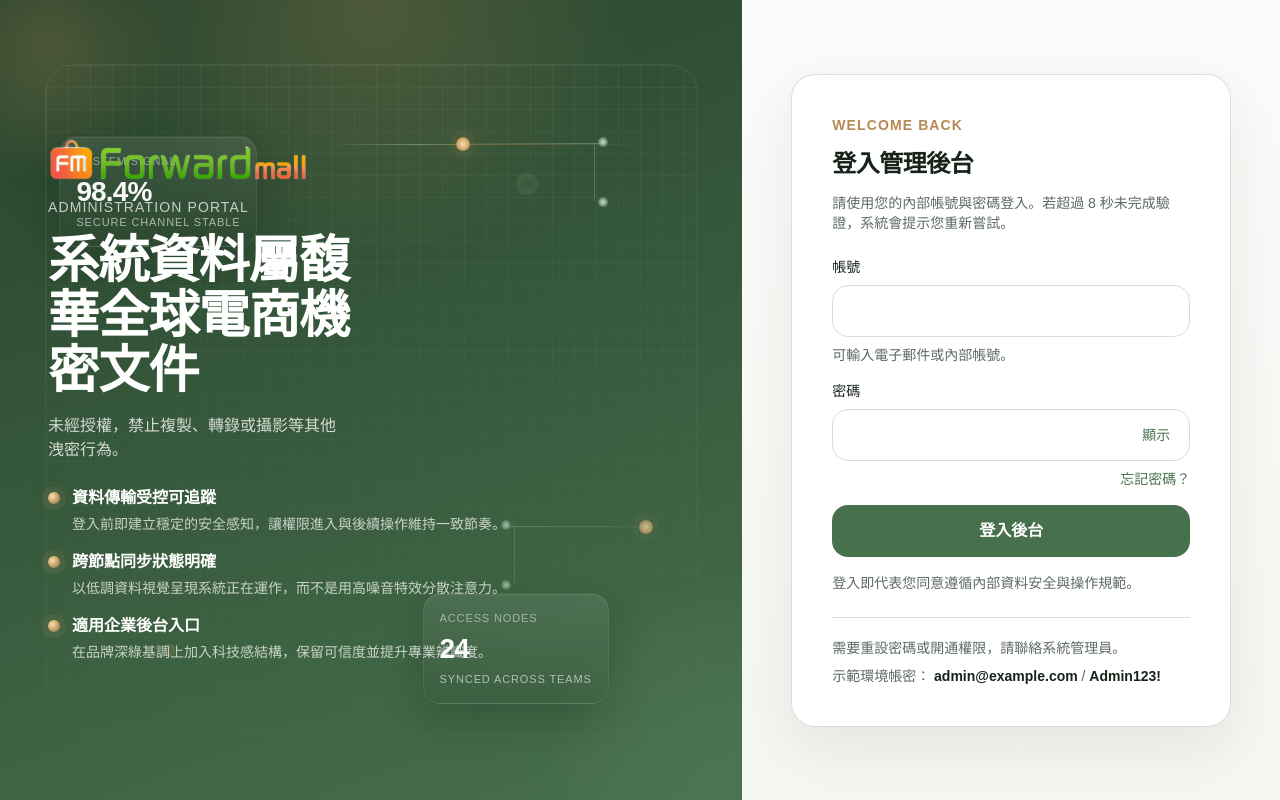
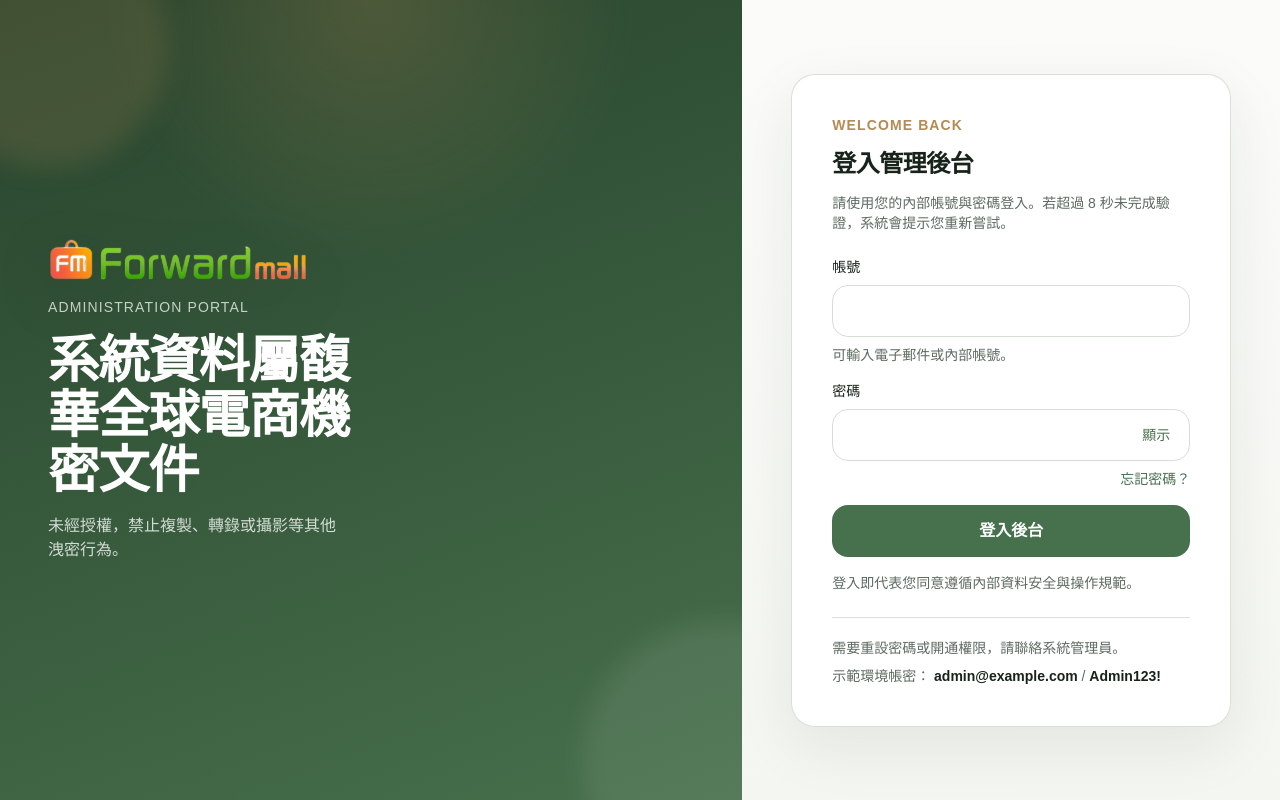
Before and after one commit to truelove4044/nuxt_base, a Nuxt app: page /login in a window 1280 px wide. Built offline with nearby package versions, Linux system fonts and the light colour scheme.

Commit message:
revert: 還原登入頁左側科技風視覺

```diff
--- a/app/components/auth/AuthBrandPanel.vue
+++ b/app/components/auth/AuthBrandPanel.vue
@@ -1,37 +1,5 @@
 <template>
   <section class="auth-brand-panel">
-    <div class="auth-brand-panel__decor" aria-hidden="true">
-      <div class="auth-brand-panel__grid"></div>
-      <div class="auth-brand-panel__scanline"></div>
-
-      <div class="auth-brand-panel__cluster auth-brand-panel__cluster--north">
-        <span class="auth-brand-panel__node auth-brand-panel__node--anchor"></span>
-        <span class="auth-brand-panel__node auth-brand-panel__node--minor"></span>
-        <span class="auth-brand-panel__node auth-brand-panel__node--minor"></span>
-      </div>
-
-      <div class="auth-brand-panel__cluster auth-brand-panel__cluster--south">
-        <span class="auth-brand-panel__node auth-brand-panel__node--anchor"></span>
-        <span class="auth-brand-panel__node auth-brand-panel__node--minor"></span>
-        <span class="auth-brand-panel__node auth-brand-panel__node--minor"></span>
-      </div>
-
-      <div class="auth-brand-panel__hud auth-brand-panel__hud--primary">
-        <p class="auth-brand-panel__hud-label">System Signal</p>
-        <p class="auth-brand-panel__hud-value">98.4%</p>
-        <p class="auth-brand-panel__hud-meta">Secure channel stable</p>
-      </div>
-
-      <div class="auth-brand-panel__hud auth-brand-panel__hud--secondary">
-        <p class="auth-brand-panel__hud-label">Access Nodes</p>
-        <p class="auth-brand-panel__hud-value">24</p>
-        <p class="auth-brand-panel__hud-meta">Synced across teams</p>
-      </div>
-
-      <span class="auth-brand-panel__pulse auth-brand-panel__pulse--one"></span>
-      <span class="auth-brand-panel__pulse auth-brand-panel__pulse--two"></span>
-    </div>
-
     <div class="auth-brand-panel__content">
       <img
         class="auth-brand-panel__logo"
@@ -43,20 +11,6 @@
       <p class="auth-brand-panel__eyebrow">{{ eyebrow }}</p>
       <h1 class="auth-brand-panel__title">{{ title }}</h1>
       <p class="auth-brand-panel__description">{{ description }}</p>
-
-      <ul v-if="items.length" class="auth-brand-panel__list">
-        <li
-          v-for="item in items"
-          :key="item.title"
-          class="auth-brand-panel__item"
-        >
-          <span class="auth-brand-panel__dot"></span>
-          <div>
-            <p class="auth-brand-panel__item-title">{{ item.title }}</p>
-            <p class="auth-brand-panel__item-text">{{ item.text }}</p>
-          </div>
-        </li>
-      </ul>
     </div>
   </section>
 </template>
@@ -75,10 +29,6 @@ defineProps({
       type: String,
       required: true,
     },
-  items: {
-    type: Array,
-    default: () => [],
-  },
   });
 </script>
 
@@ -90,7 +40,6 @@ defineProps({
     min-height: 100%;
     padding: var(--space-8) var(--space-5) var(--space-6);
     color: rgba(255, 255, 255, 0.92);
-  isolation: isolate;
   }
 
   .auth-brand-panel::before,
@@ -98,6 +47,7 @@ defineProps({
     position: absolute;
     border-radius: 999px;
     content: "";
+    filter: blur(12px);
     pointer-events: none;
   }
 
@@ -106,207 +56,15 @@ defineProps({
     left: -72px;
     width: 240px;
     height: 240px;
-  background: radial-gradient(circle, rgba(182, 138, 82, 0.26) 0%, rgba(182, 138, 82, 0.02) 72%);
-  filter: blur(14px);
+    background: rgba(182, 138, 82, 0.18);
   }
 
   .auth-brand-panel::after {
-  right: -140px;
-  bottom: -120px;
-  width: 320px;
-  height: 320px;
-  background: radial-gradient(circle, rgba(93, 138, 99, 0.24) 0%, rgba(255, 255, 255, 0.02) 74%);
-  filter: blur(18px);
-}
-
-.auth-brand-panel__decor {
-  position: absolute;
-  inset: 0;
-  z-index: 0;
-  overflow: hidden;
-  pointer-events: none;
-}
-
-.auth-brand-panel__grid,
-.auth-brand-panel__scanline,
-.auth-brand-panel__cluster,
-.auth-brand-panel__hud,
-.auth-brand-panel__pulse {
-  position: absolute;
-}
-
-.auth-brand-panel__grid {
-  inset: 8% 6%;
-  border: 1px solid rgba(236, 241, 232, 0.07);
-  border-radius: 28px;
-  background-image:
-    linear-gradient(rgba(236, 241, 232, 0.05) 1px, transparent 1px),
-    linear-gradient(90deg, rgba(236, 241, 232, 0.05) 1px, transparent 1px);
-  background-size: 22px 22px;
-  box-shadow:
-    inset 0 0 0 1px rgba(255, 255, 255, 0.03),
-    0 0 80px rgba(24, 35, 26, 0.18);
-  mask-image: linear-gradient(180deg, rgba(0, 0, 0, 0.95), rgba(0, 0, 0, 0.22));
-}
-
-.auth-brand-panel__scanline {
-  top: 18%;
-  left: 10%;
-  width: 46%;
-  height: 1px;
-  background: linear-gradient(90deg, transparent 0%, rgba(220, 232, 220, 0.5) 25%, rgba(182, 138, 82, 0.55) 50%, transparent 100%);
-  box-shadow: 0 0 18px rgba(220, 232, 220, 0.12);
-  animation: brand-scan 9s ease-in-out infinite;
-}
-
-.auth-brand-panel__cluster {
-  width: 220px;
-  height: 120px;
-}
-
-.auth-brand-panel__cluster::before,
-.auth-brand-panel__cluster::after {
-  position: absolute;
-  background: linear-gradient(90deg, rgba(220, 232, 220, 0.08), rgba(220, 232, 220, 0.34));
-  content: "";
-}
-
-.auth-brand-panel__cluster::before {
-  top: 22px;
-  left: 12px;
-  width: 138px;
-  height: 1px;
-}
-
-.auth-brand-panel__cluster::after {
-  top: 22px;
-  left: 138px;
-  width: 1px;
-  height: 58px;
-}
-
-.auth-brand-panel__cluster--north {
-  top: 16%;
-  right: 9%;
-  animation: brand-float 8s ease-in-out infinite;
-}
-
-.auth-brand-panel__cluster--south {
-  right: 12%;
-  bottom: 22%;
-  transform: scaleX(-1);
-  opacity: 0.74;
-  animation: brand-float-mirrored 10s ease-in-out infinite;
-}
-
-.auth-brand-panel__node {
-  position: absolute;
-  border-radius: 999px;
-}
-
-.auth-brand-panel__node--anchor {
-  top: 16px;
-  left: 0;
-  width: 14px;
-  height: 14px;
-  background: radial-gradient(circle, #f3dfb9 0%, #d4a86b 55%, rgba(212, 168, 107, 0.1) 100%);
-  box-shadow:
-    0 0 0 6px rgba(182, 138, 82, 0.08),
-    0 0 24px rgba(212, 168, 107, 0.26);
-}
-
-.auth-brand-panel__node--minor:nth-of-type(2) {
-  top: 16px;
-  left: 142px;
-}
-
-.auth-brand-panel__node--minor:nth-of-type(3) {
-  top: 76px;
-  left: 142px;
-}
-
-.auth-brand-panel__node--minor {
-  width: 10px;
-  height: 10px;
-  background: radial-gradient(circle, rgba(220, 232, 220, 0.95) 0%, rgba(93, 138, 99, 0.76) 70%, rgba(93, 138, 99, 0.08) 100%);
-  box-shadow: 0 0 18px rgba(142, 173, 146, 0.22);
-}
-
-.auth-brand-panel__hud {
-  min-width: 160px;
-  padding: var(--space-4);
-  border: 1px solid rgba(236, 241, 232, 0.08);
-  border-radius: 18px;
-  background: linear-gradient(180deg, rgba(255, 255, 255, 0.08) 0%, rgba(24, 35, 26, 0.12) 100%);
-  backdrop-filter: blur(14px);
-  box-shadow:
-    inset 0 1px 0 rgba(255, 255, 255, 0.06),
-    0 16px 40px rgba(12, 21, 14, 0.22);
-}
-
-.auth-brand-panel__hud--primary {
-  top: 17%;
-  left: 8%;
-  animation: brand-float 11s ease-in-out infinite;
-}
-
-.auth-brand-panel__hud--secondary {
-  right: 18%;
-  bottom: 12%;
-  min-width: 148px;
-  animation: brand-float 9s ease-in-out infinite reverse;
-}
-
-.auth-brand-panel__hud-label,
-.auth-brand-panel__hud-meta {
-  font-size: 11px;
-  line-height: 16px;
-  letter-spacing: 0.08em;
-  text-transform: uppercase;
-}
-
-.auth-brand-panel__hud-label {
-  color: rgba(236, 241, 232, 0.55);
-}
-
-.auth-brand-panel__hud-value {
-  margin-top: var(--space-2);
-  color: #fff;
-  font-family: "Manrope", "Noto Sans TC", sans-serif;
-  font-size: 28px;
-  font-weight: 700;
-  line-height: 1.05;
-  letter-spacing: -0.03em;
-}
-
-.auth-brand-panel__hud-meta {
-  margin-top: var(--space-2);
-  color: rgba(236, 241, 232, 0.66);
-}
-
-.auth-brand-panel__pulse {
-  border-radius: 999px;
-  border: 1px solid rgba(220, 232, 220, 0.12);
-}
-
-.auth-brand-panel__pulse--one {
-  top: 22%;
-  right: 28%;
-  width: 16px;
-  height: 16px;
-  background: rgba(93, 138, 99, 0.26);
-  box-shadow: 0 0 0 0 rgba(93, 138, 99, 0.24);
-  animation: brand-pulse 4.6s ease-out infinite;
-}
-
-.auth-brand-panel__pulse--two {
-  bottom: 18%;
-  left: 22%;
-  width: 12px;
-  height: 12px;
-  background: rgba(182, 138, 82, 0.22);
-  box-shadow: 0 0 0 0 rgba(182, 138, 82, 0.2);
-  animation: brand-pulse 5.2s ease-out infinite 1.2s;
+    right: -120px;
+    bottom: -100px;
+    width: 280px;
+    height: 280px;
+    background: rgba(255, 255, 255, 0.08);
   }
 
   .auth-brand-panel__content {
@@ -365,10 +123,13 @@ defineProps({
     height: 12px;
     margin-top: 6px;
     border-radius: 999px;
-  background: radial-gradient(circle at 35% 35%, #f3dfb9 0%, #d4a86b 45%, rgba(212, 168, 107, 0.3) 100%);
-  box-shadow:
-    0 0 0 6px rgba(212, 168, 107, 0.08),
-    0 0 18px rgba(212, 168, 107, 0.18);
+    background: radial-gradient(
+      circle at 35% 35%,
+      #f3dfb9 0%,
+      #d4a86b 45%,
+      rgba(212, 168, 107, 0.3) 100%
+    );
+    box-shadow: 0 0 0 6px rgba(212, 168, 107, 0.08);
   }
 
   .auth-brand-panel__item-title {
@@ -385,89 +146,9 @@ defineProps({
     line-height: 20px;
   }
 
-@keyframes brand-scan {
-  0%,
-  100% {
-    transform: translate3d(-2%, 0, 0);
-    opacity: 0.38;
-  }
-
-  50% {
-    transform: translate3d(76%, 0, 0);
-    opacity: 0.7;
-  }
-}
-
-@keyframes brand-float {
-  0%,
-  100% {
-    transform: translate3d(0, 0, 0);
-  }
-
-  50% {
-    transform: translate3d(0, -8px, 0);
-  }
-}
-
-@keyframes brand-pulse {
-  0% {
-    box-shadow: 0 0 0 0 rgba(220, 232, 220, 0.18);
-    opacity: 0.4;
-  }
-
-  70% {
-    box-shadow: 0 0 0 16px rgba(220, 232, 220, 0);
-    opacity: 0.85;
-  }
-
-  100% {
-    box-shadow: 0 0 0 0 rgba(220, 232, 220, 0);
-    opacity: 0.3;
-  }
-}
-
-@keyframes brand-float-mirrored {
-  0%,
-  100% {
-    transform: scaleX(-1) translate3d(0, 0, 0);
-  }
-
-  50% {
-    transform: scaleX(-1) translate3d(0, -8px, 0);
-  }
-}
-
-@media (max-width: 767px) {
-  .auth-brand-panel__hud,
-  .auth-brand-panel__cluster--south,
-  .auth-brand-panel__pulse--two {
-    display: none;
-  }
-
-  .auth-brand-panel__grid {
-    inset: 10% 8%;
-    opacity: 0.78;
-  }
-
-  .auth-brand-panel__cluster--north {
-    top: auto;
-    right: -24px;
-    bottom: -10px;
-    transform: scale(0.8);
-    opacity: 0.5;
-  }
-}
-
   @media (min-width: 768px) {
     .auth-brand-panel {
       padding: var(--space-12) var(--space-8);
-  }
-}
-
-@media (max-width: 1023px) {
-  .auth-brand-panel__hud--secondary,
-  .auth-brand-panel__pulse--two {
-    display: none;
     }
   }
 
--- a/app/pages/login.vue
+++ b/app/pages/login.vue
@@ -5,7 +5,6 @@
         eyebrow="Administration Portal"
         title="系統資料屬馥華全球電商機密文件"
         description="未經授權，禁止複製、轉錄或攝影等其他洩密行為。"
-        :items="brandItems"
       />
     </template>
 
@@ -59,21 +58,6 @@
       },
     ],
   });
-
-  const brandItems = [
-    {
-      title: "資料傳輸受控可追蹤",
-      text: "登入前即建立穩定的安全感知，讓權限進入與後續操作維持一致節奏。",
-    },
-    {
-      title: "跨節點同步狀態明確",
-      text: "以低調資料視覺呈現系統正在運作，而不是用高噪音特效分散注意力。",
-    },
-    {
-      title: "適用企業後台入口",
-      text: "在品牌深綠基調上加入科技感結構，保留可信度並提升專業辨識度。",
-    },
-  ];
 
   const loginFormRef = ref(null);
   const form = ref({
```
Lines whose indentation alone changed are shown as unchanged.
